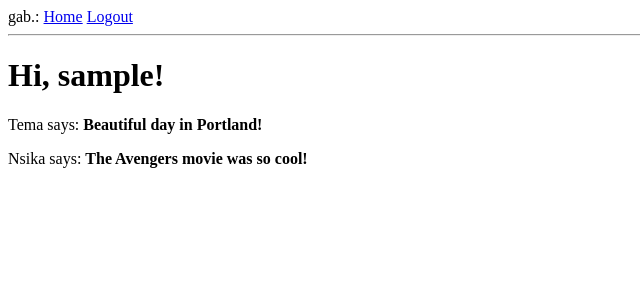
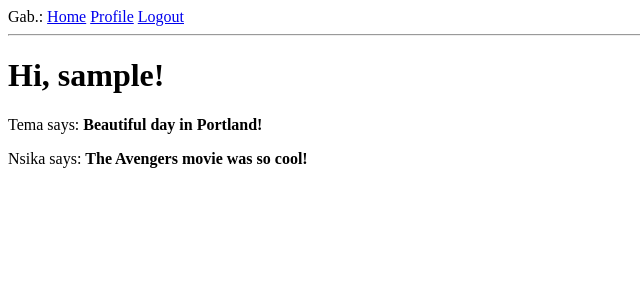
Before and after one commit to sakhi-4096/gab., a Flask app: page / in a window 1280 px wide. Shown: the top 300 px of the page, without its empty margins (0-640 px from the left). Run offline with Flask 3, Linux system fonts and the light colour scheme; the visitor is signed in with stand-in values (Sample User, id 1).

Commit message:
User profile template.

```diff
--- a/app/templates/base.html
+++ b/app/templates/base.html
@@ -8,12 +8,13 @@
         {% endif %}
     </head>
     <body>
-       <div>
-            gab.:
+        <div>
+            Gab.:
             <a href="{{ url_for('index') }}">Home</a>
             {% if current_user.is_anonymous %}
             <a href="{{ url_for('login') }}">Login</a>
             {% else %}
+            <a href="{{ url_for('user', username=current_user.username) }}">Profile</a>
             <a href="{{ url_for('logout') }}">Logout</a>
             {% endif %}
         </div>
```
